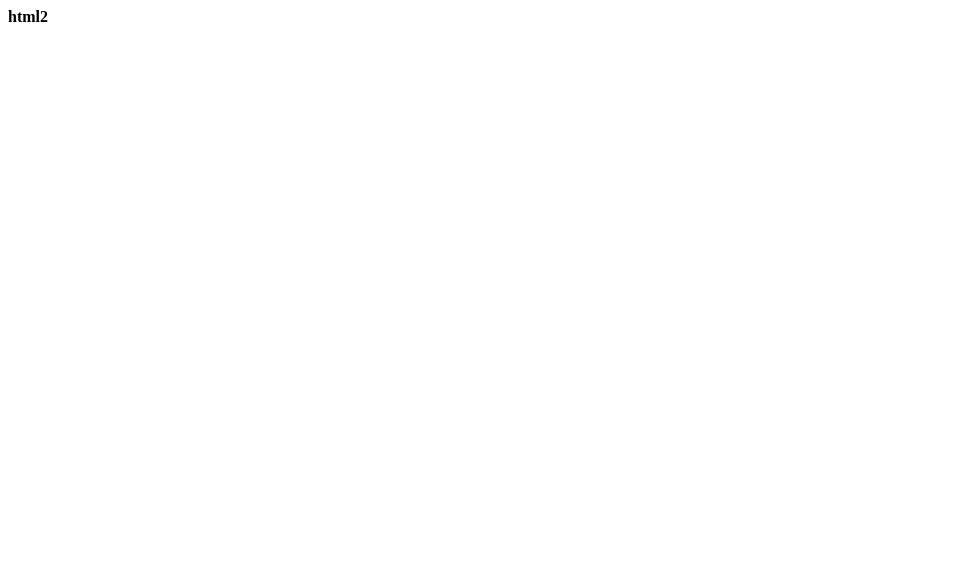
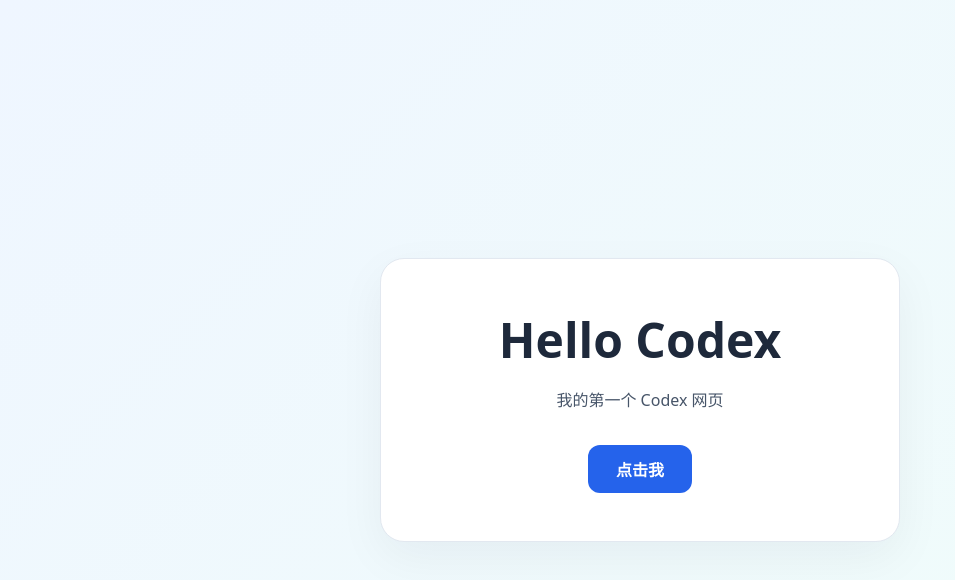
Before and after one commit to jason82983/new2026, a plain HTML site: page index.html in a window 1280 px wide. Shown: the whole page, without its empty margins (0-955 px from the left). Drawn offline with Linux system fonts and the light colour scheme.

Commit message:
Codex修改首页

```diff
--- a/index.html
+++ b/index.html
@@ -1 +1,52 @@
-<b>html2</b>
+<!DOCTYPE html>
+<html lang="zh-CN">
+<head>
+  <meta charset="UTF-8">
+  <meta name="viewport" content="width=device-width, initial-scale=1.0">
+  <title>我的第一个 Codex 网页</title>
+  <style>
+    * { box-sizing: border-box; }
+    body {
+      margin: 0;
+      min-height: 100vh;
+      display: grid;
+      place-items: center;
+      padding: 24px;
+      font-family: system-ui, -apple-system, "Segoe UI", sans-serif;
+      color: #1e293b;
+      background: linear-gradient(135deg, #eff6ff, #f0fdfa);
+    }
+    main {
+      width: 100%;
+      max-width: 520px;
+      padding: 48px 24px;
+      text-align: center;
+      background: #fff;
+      border: 1px solid #e2e8f0;
+      border-radius: 24px;
+      box-shadow: 0 16px 48px #0f172a0d;
+    }
+    h1 { margin: 0 0 16px; font-size: clamp(32px, 8vw, 48px); }
+    p { margin: 0 0 32px; color: #475569; line-height: 1.6; }
+    button {
+      padding: 12px 28px;
+      border: none;
+      border-radius: 12px;
+      background: #2563eb;
+      color: #fff;
+      font: inherit;
+      font-weight: 600;
+      cursor: pointer;
+    }
+    button:hover { background: #1d4ed8; }
+    button:focus-visible { outline: 3px solid #1e40af; outline-offset: 4px; }
+  </style>
+</head>
+<body>
+  <main>
+    <h1>Hello Codex</h1>
+    <p>我的第一个 Codex 网页</p>
+    <button type="button">点击我</button>
+  </main>
+</body>
+</html>
```
